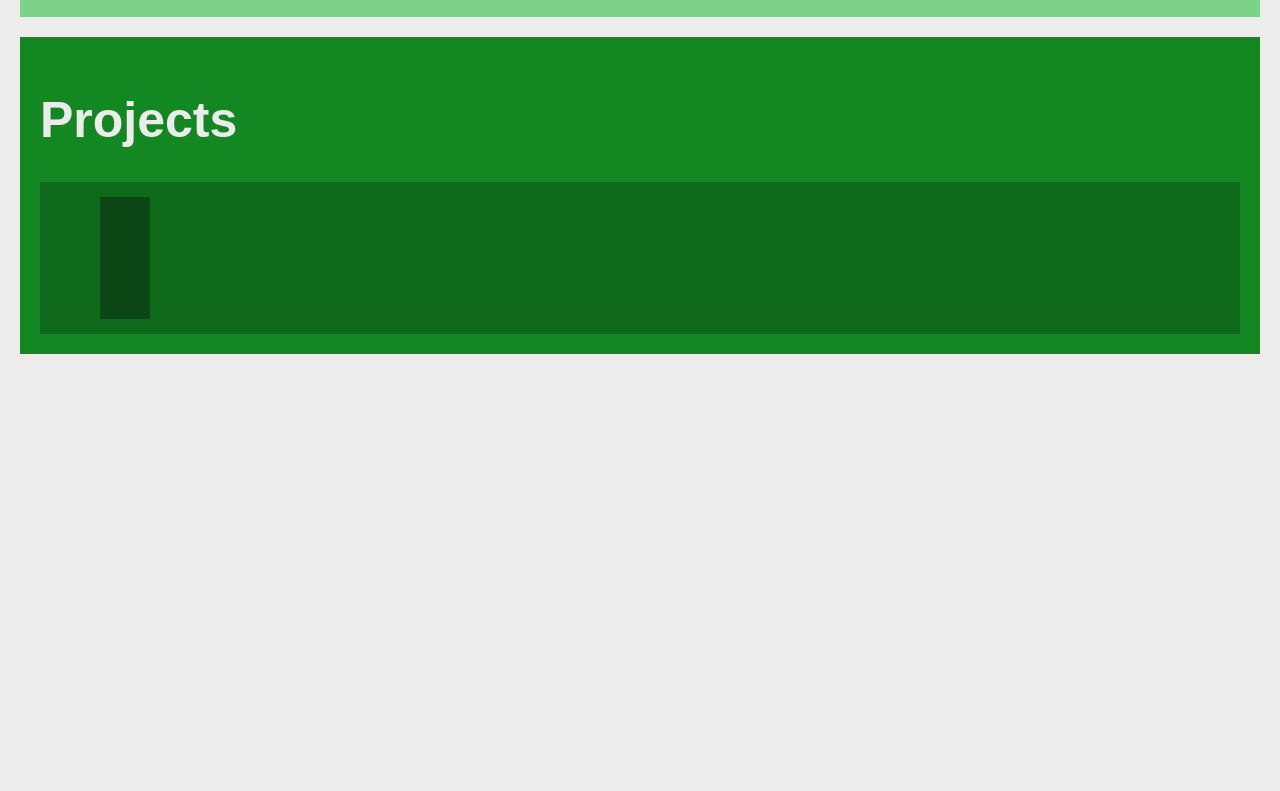
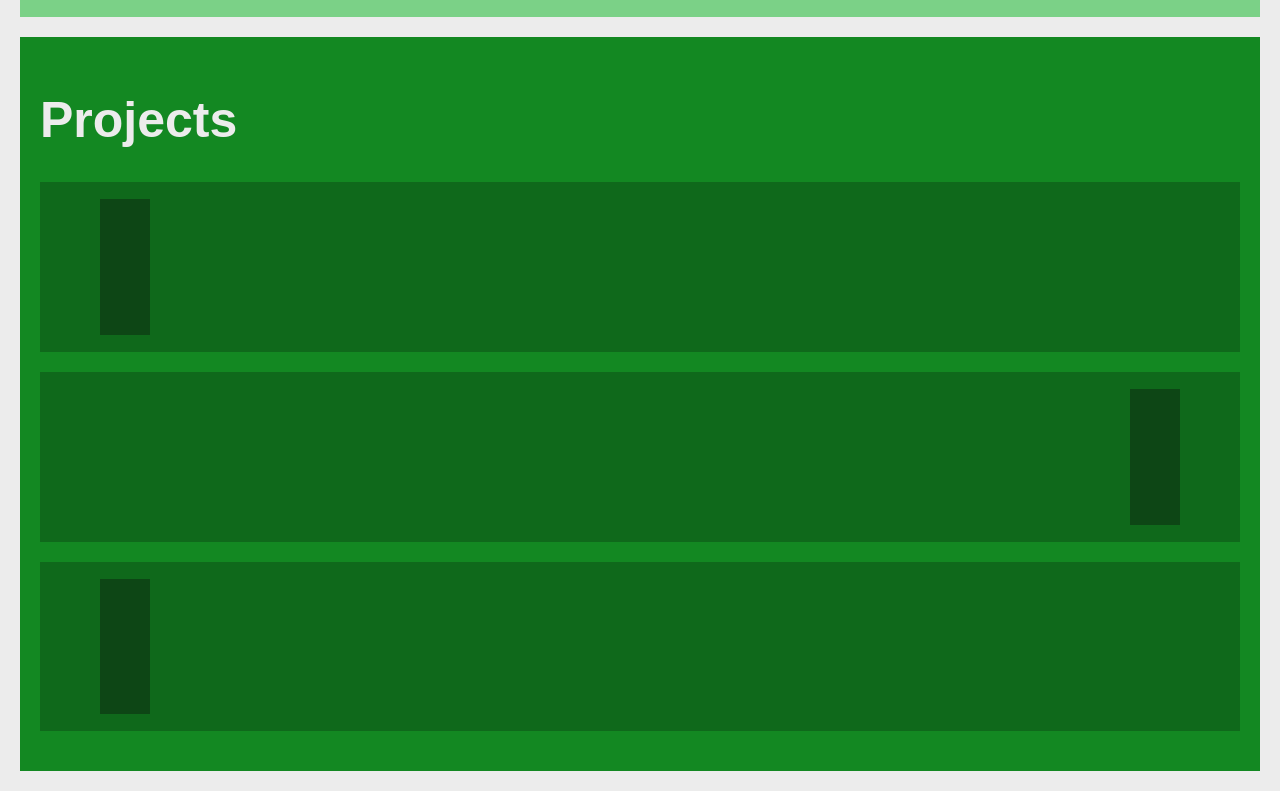
Before and after one commit to odilepa/Assingment_2_DW, a plain HTML site: page portfolio.html in a window 1280 px wide. Shown: the part 933-1724 px from the top of the page. Before the commit the page ends 1307 px from the top, so only its background shows below. Drawn offline with Linux system fonts and the light colour scheme.

Commit message:
Added more projects and a alternating project addition

```diff
--- a/portfolio.css
+++ b/portfolio.css
@@ -144,6 +144,7 @@ input:checked ~ .clicked {
     display: flex;
     align-items: left;
     flex-direction: column;
+    margin-bottom: 20px;
     position: relative;
     --animation-moment: 2s;
 }
@@ -155,6 +156,10 @@ input:checked ~ .clicked {
     padding: 20px;
     border: var(--general-slider-color) 5px solid;
     z-index: 1;
+}
+
+.projectItem:nth-child(odd) .projectContent {
+    text-align: right;
 }
 
 .projectDoor {
@@ -170,6 +175,12 @@ input:checked ~ .clicked {
     animation-fill-mode: forwards;
 }
 
+.projectItem:nth-child(odd) .projectDoor {
+    animation: slideDoorBackInverse 2s forwards;
+    animation-delay: var(--animation-moment);
+    animation-fill-mode: forwards;
+}
+
 .projectHandle {
     background-color: #0d4615;
     height: 80%;
@@ -178,10 +189,16 @@ input:checked ~ .clicked {
     left: 5%
 }
 
-#project1:hover .projectDoor{
+.projectItem:nth-child(odd) .projectHandle {
+    left: calc(95% - 50px);
+}
+
+.projectItem:hover .projectDoor{
     animation: slideDoor 2s forwards;
-    animation-fill-mode: forwards;
-    /* animation-delay: (var(--expected-delay)); */
+}
+
+.projectItem:nth-child(odd):hover .projectDoor {
+    animation: slideDoorInverse 2s forwards;
 }
 
 @keyframes slideDoor {
@@ -208,3 +225,28 @@ input:checked ~ .clicked {
         --animation-moment: 2s;
     }
 }
+
+@keyframes slideDoorInverse {
+    0% {
+        right: 0%;
+        --animation-moment: 2s;
+    }
+    100% {
+        right: 100%;
+        opacity: 0;
+        --animation-moment: 0s;
+    }
+}
+
+@keyframes slideDoorBackInverse {
+    0% {
+        right: 100%;
+        opacity: 0;
+        --animation-moment: 0s;
+    }
+    100% {
+        right: 0%;
+        opacity: 1;
+        --animation-moment: 2s;
+    }
+}
--- a/portfolio.html
+++ b/portfolio.html
@@ -95,8 +95,26 @@
 					<div class="projectHandle"></div>
 				</div>
 				<div class="projectContent">
-					<h2>Project 1</h2>
-					<p>Description of Project 1.</p>
+					<h2>Steam Discount Project</h2>
+					<p>Uma applicação que recebe uma lista de jogos da loja Steam e aplica descontos com base num orçamento fornecido pelo utilizador.<br>Link repositório: https://github.com/odilepa/Steam_Discount_App</p>
+				</div>
+			</div>
+			<div class="projectItem" id="project2">
+				<div class="projectDoor">
+					<div class="projectHandle"></div>
+				</div>
+				<div class="projectContent">
+					<h2>Art Sponsoring Site</h2>
+					<p>Desenvolvimento continuo de um website de demonstração e requisição de peças de arte de um artista<br>Link repositório: https://github.com/odilepa/Art_sponsoring_site.</p>
+				</div>
+			</div>
+			<div class="projectItem" id="project3">
+				<div class="projectDoor">
+					<div class="projectHandle"></div>
+				</div>
+				<div class="projectContent">
+					<h2>Projeto final estágio</h2>
+					<p>Desenvolvimento de um projeto final para o estágio, focado na implementação de uma solução completa para um problema real.<br>Link repositório: (Por criar).</p>
 				</div>
 			</div>
 		</div>
```
